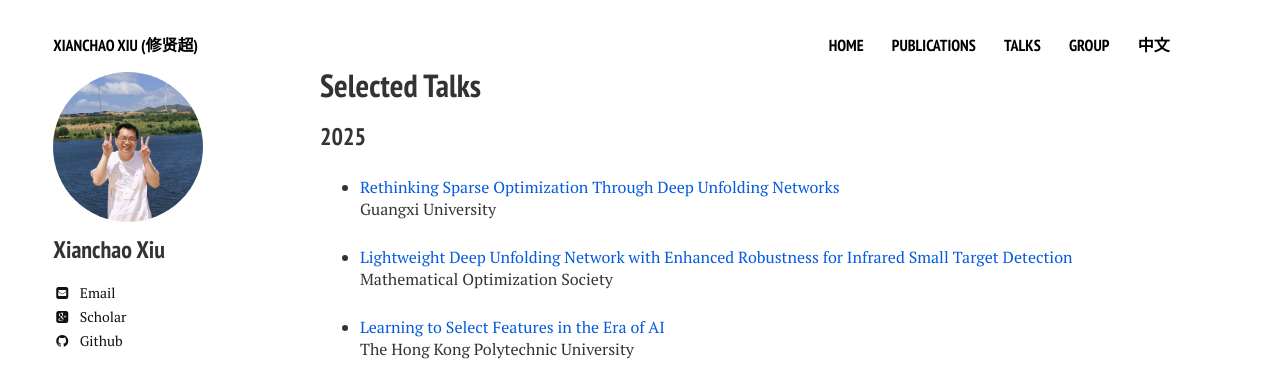
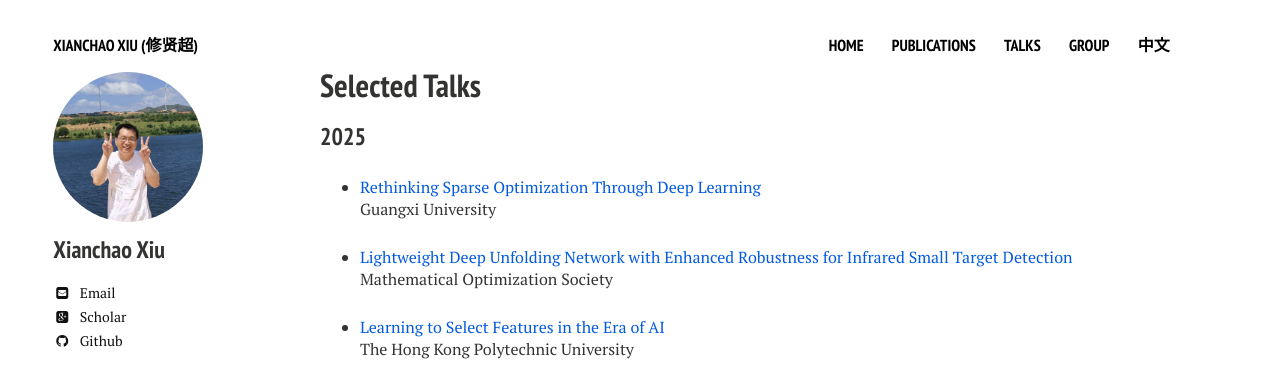
Before and after one commit to xianchaoxiu/xianchaoxiu.github.io, a Jekyll site: the page built from talks/index.md, in a window 1280 px wide. Shown: the top 371 px of the page. Built offline with Jekyll 4.4.1, drawn with Linux system fonts in a browser that asks for light colours; nearby versions of some CDN libraries.

Commit message:
Update index.md

```diff
--- a/talks/index.md
+++ b/talks/index.md
@@ -11,7 +11,7 @@ share: false
 
 ### 2025
 
-* <a href="../talks/2025-GXU.pdf" class="textlink" target="_blank"> Rethinking Sparse Optimization Through Deep Unfolding Networks </a> <br>
+* <a href="../talks/2025-GXU.pdf" class="textlink" target="_blank"> Rethinking Sparse Optimization Through Deep Learning </a> <br>
 Guangxi University <br>
 
 * <a href="../talks/2025-MOS.pdf" class="textlink" target="_blank"> Lightweight Deep Unfolding Network with Enhanced Robustness for Infrared Small Target Detection </a> <br>
```
